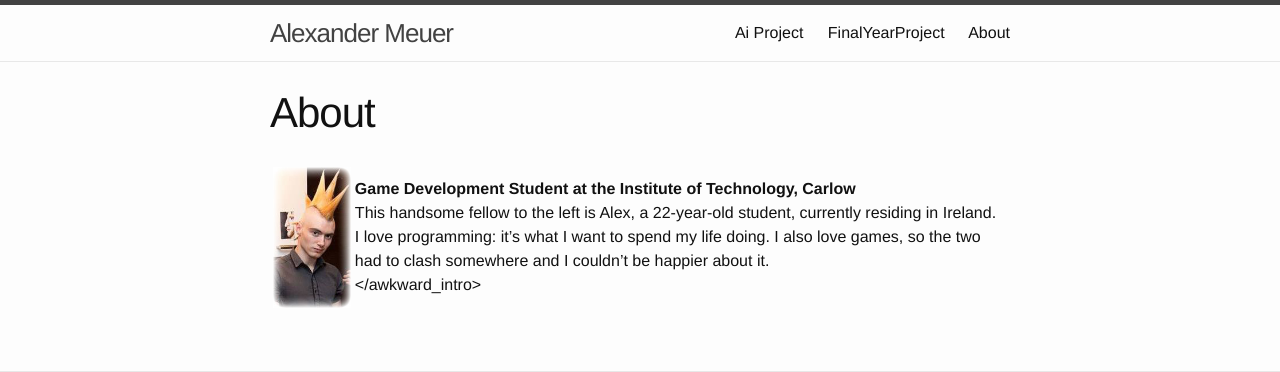
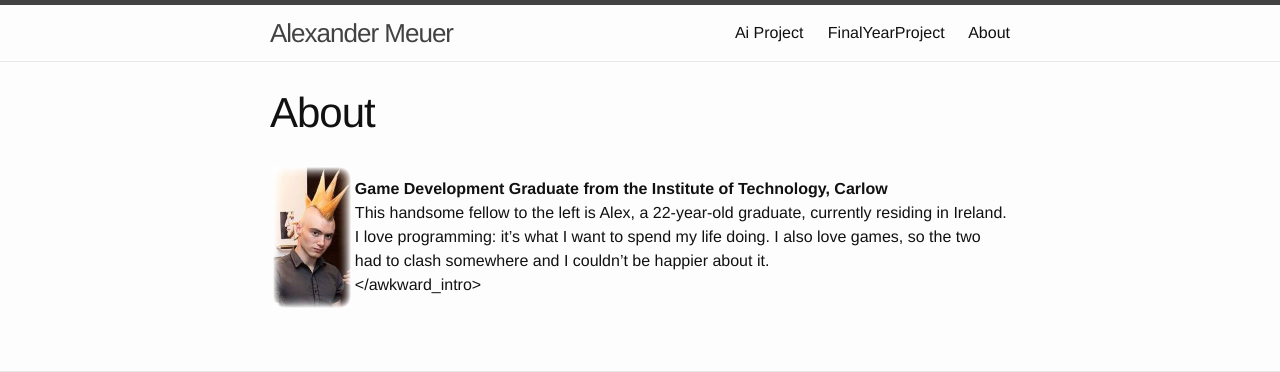
Before and after one commit to AlexMeuer/AlexMeuer.github.io, a Jekyll site: the page built from about.md, in a window 1280 px wide. Shown: the top 372 px of the page. Built offline with Jekyll 4.4.1, drawn with Linux system fonts in a browser that asks for light colours.

Commit message:
Updated About page to reflect graduate status.

```diff
--- a/about.md
+++ b/about.md
@@ -3,6 +3,6 @@ layout: page
 title: About
 permalink: /about/
 ---
-| ![Profile Photo][profile-pic]|__Game Development Student at the Institute of Technology, Carlow__<br>This handsome fellow to the left is Alex, a 22-year-old student, currently residing in Ireland.<br>I love programming: it's what I want to spend my life doing. I also love games, so the two had to clash somewhere and I couldn't be happier about it.<br></awkward_intro>
+| ![Profile Photo][profile-pic]|__Game Development Graduate from the Institute of Technology, Carlow__<br>This handsome fellow to the left is Alex, a 22-year-old graduate, currently residing in Ireland.<br>I love programming: it's what I want to spend my life doing. I also love games, so the two had to clash somewhere and I couldn't be happier about it.<br></awkward_intro>
 
 [profile-pic]: {{ mysite.url }}/assets/me.jpg
```
